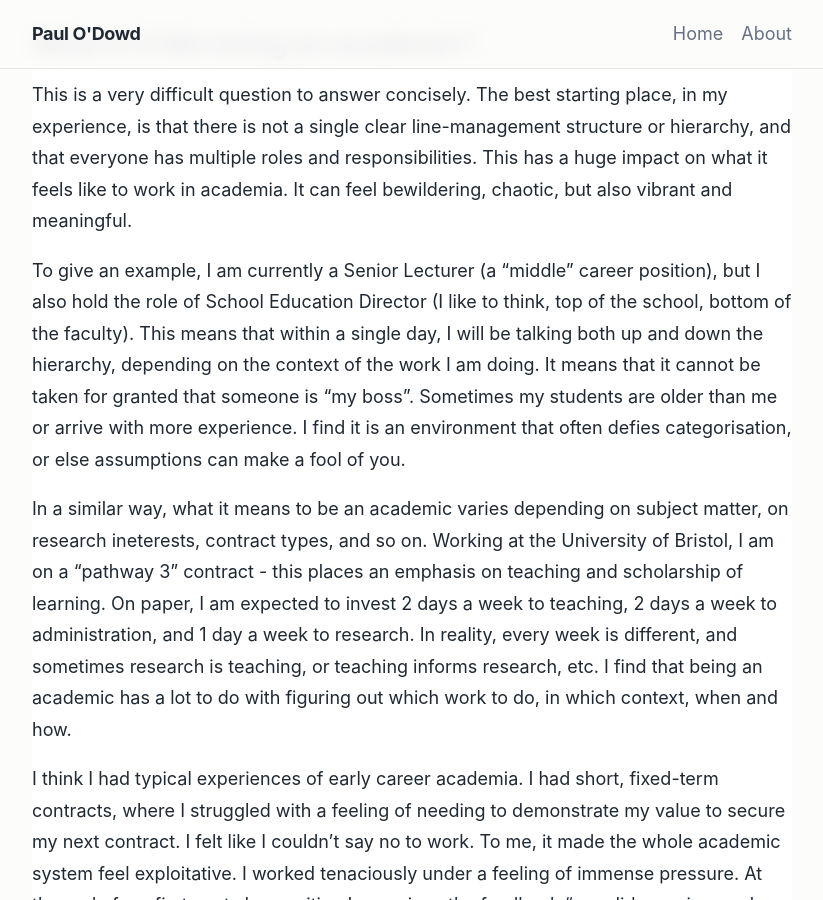
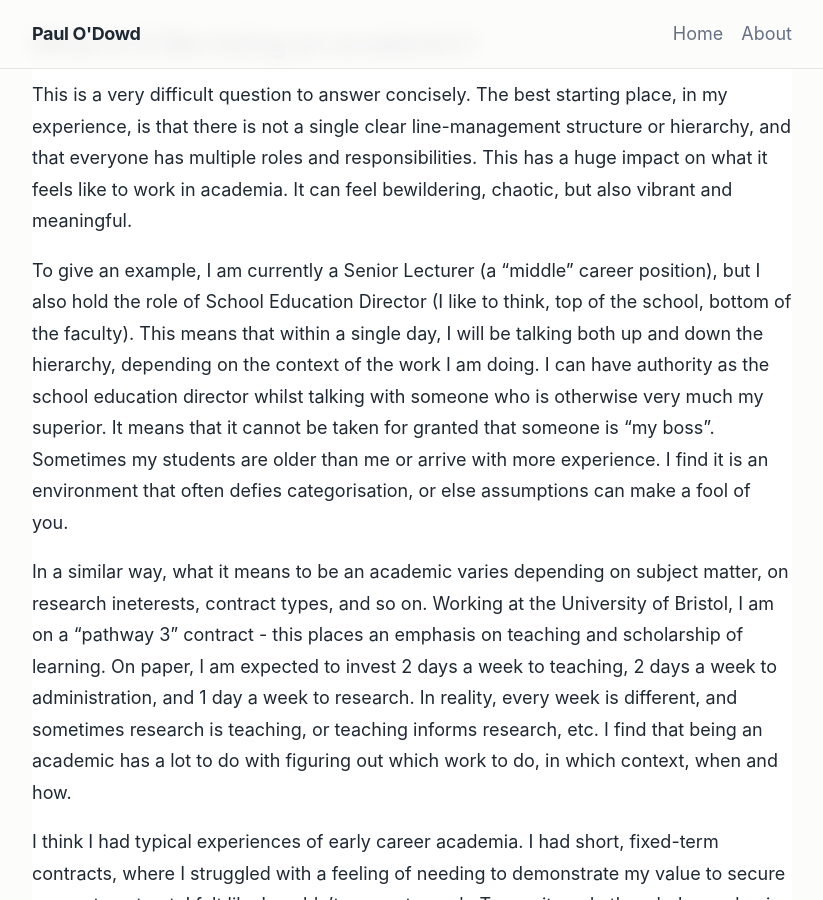
Before and after one commit to paulodowd/paulodowd.github.io, a Jekyll site: the page built from _posts/2026-04-15-Introducing_An_Academic.md, in a window 1280 px wide and 900 px high, scrolled down 733 px. Shown: the whole window, without its empty margins (228-1051 px from the left). Built offline with Jekyll 4.4.1, drawn with Linux system fonts in a browser that asks for light colours.

Commit message:
updating post

```diff
--- a/_posts/2026-04-15-Introducing_An_Academic.md
+++ b/_posts/2026-04-15-Introducing_An_Academic.md
@@ -11,7 +11,7 @@ It seems to me that a lot can come from simply being in the right place at the r
 
 This is a very difficult question to answer concisely.  The best starting place, in my experience, is that there is not a single clear line-management structure or hierarchy, and that everyone has multiple roles and responsibilities.  This has a huge impact on what it feels like to work in academia.  It can feel bewildering, chaotic, but also vibrant and meaningful.
 
-To give an example, I am currently a Senior Lecturer (a "middle" career position), but I also hold the role of School Education Director (I like to think, top of the school, bottom of the faculty).  This means that within a single day, I will be talking both up and down the hierarchy, depending on the context of the work I am doing.  It means that it cannot be taken for granted that someone is "my boss". Sometimes my students are older than me or arrive with more experience. I find it is an environment that often defies categorisation, or else assumptions can make a fool of you.
+To give an example, I am currently a Senior Lecturer (a "middle" career position), but I also hold the role of School Education Director (I like to think, top of the school, bottom of the faculty).  This means that within a single day, I will be talking both up and down the hierarchy, depending on the context of the work I am doing.  I can have authority as the school education director whilst talking with someone who is otherwise very much my superior.  It means that it cannot be taken for granted that someone is "my boss". Sometimes my students are older than me or arrive with more experience. I find it is an environment that often defies categorisation, or else assumptions can make a fool of you.
 
 In a similar way, what it means to be an academic varies depending on subject matter, on research ineterests, contract types, and so on.  Working at the University of Bristol, I am on a "pathway 3" contract - this places an emphasis on teaching and scholarship of learning.  On paper, I am expected to invest 2 days a week to teaching, 2 days a week to administration, and 1 day a week to research.  In reality, every week is different, and sometimes research is teaching, or teaching informs research, etc.  I find that being an academic has a lot to do with figuring out which work to do, in which context, when and how.
 
```
